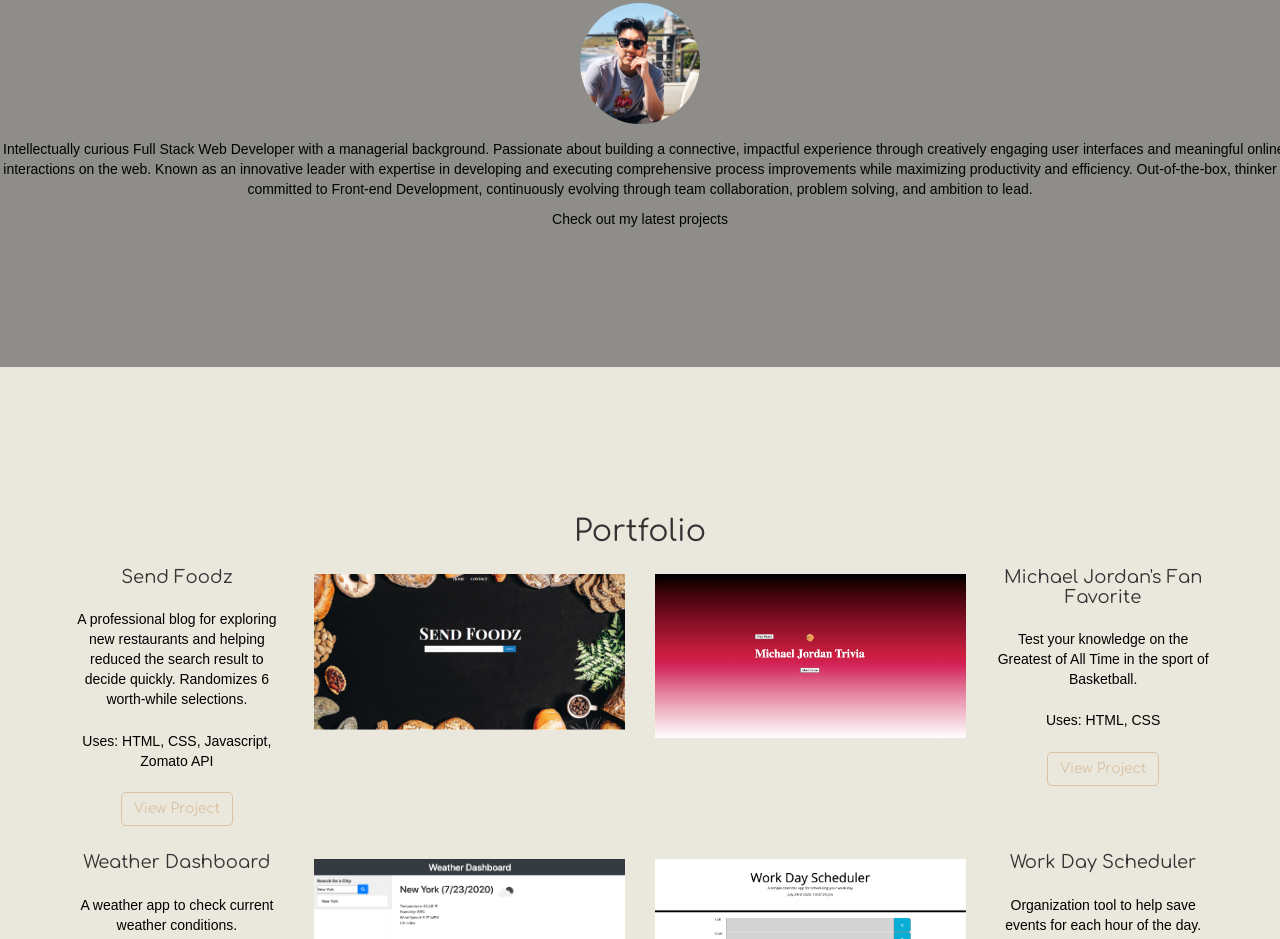
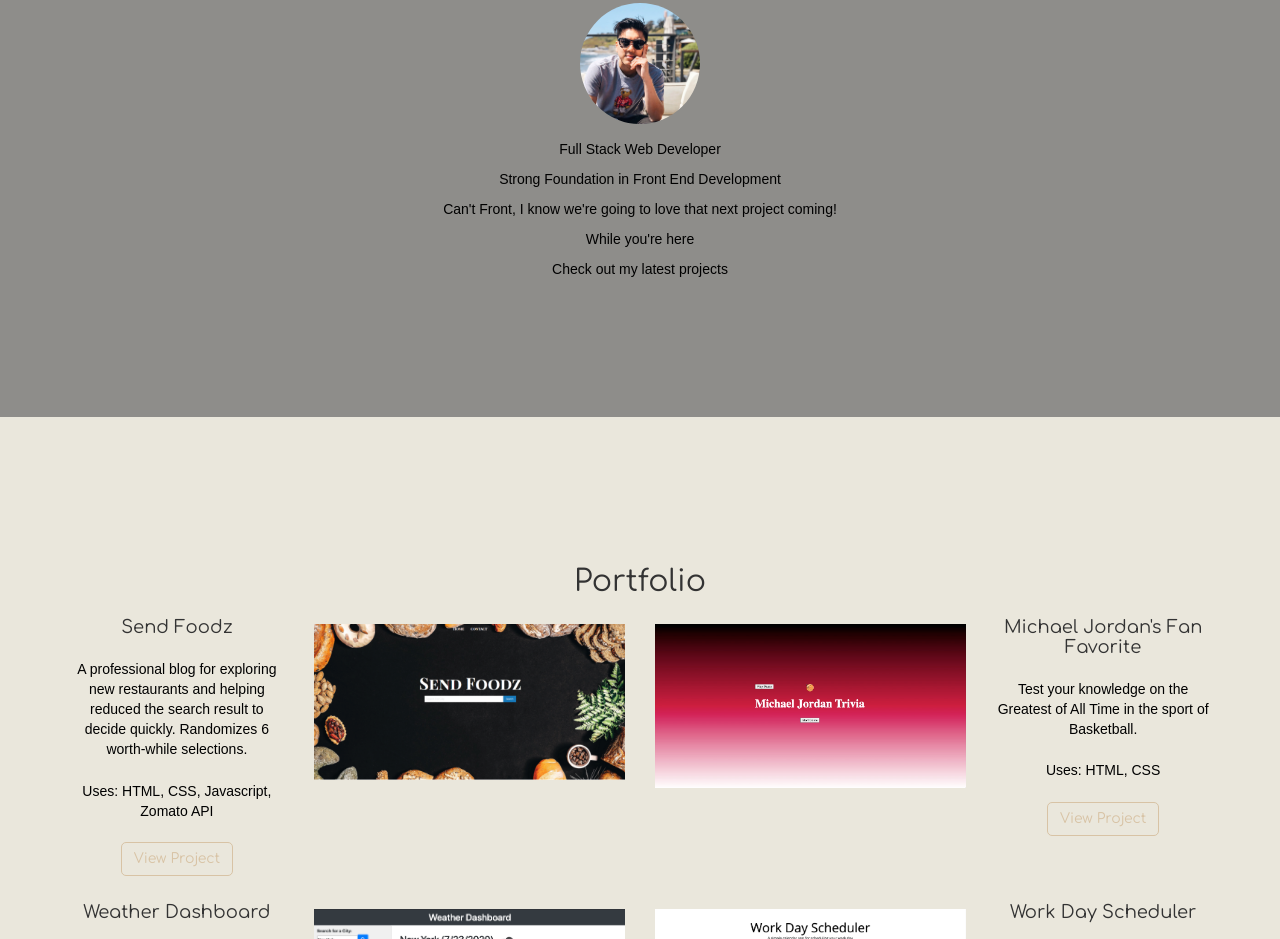
Before and after one commit to mrjohnsonpham/07-updated-portfolio, a plain HTML site: page index.html in a window 1280 px wide. Shown: the part 1068-2007 px from the top of the page. Drawn offline with nearby package versions, Linux system fonts and the light colour scheme; a web font is replaced by a local one.

Commit message:
Revised About Me

```diff
--- a/index.html
+++ b/index.html
@@ -63,7 +63,7 @@
                 </div>
             </div>
         </div>
-    </section>
+
 
                 <div class="row">
                     <div class="col-xs-12 center-block text-center">
@@ -72,7 +72,7 @@
                 </div>
 
             </div>
-        </div><!--/.row cover top -->
+        <!--/.row cover top -->
 
         <!-- About Me Section -->
         <div id="about" class="row cover">
@@ -82,12 +82,13 @@
                 <div class="col-md-12 text-center about-info">
                     <img class="img-circle text-center profile-img" src="images/icon.png">
 
-                    <p class="text-center">|
-                        Intellectually curious Full Stack Web Developer with a managerial background. Passionate about building a connective,
-                        impactful experience through creatively engaging user interfaces and meaningful online interactions on the web. Known
-                        as an innovative leader with expertise in developing and executing comprehensive process improvements while
-                        maximizing productivity and efficiency. Out-of-the-box, thinker committed to Front-end Development, continuously
-                        evolving through team collaboration, problem solving, and ambition to lead.</p>
+                <br>
+                <p>Full Stack Web Developer</p>
+                <p>Strong Foundation in Front End Development </p>
+                <p>Can't Front, I know we're going to love that next project coming!</p>
+                <p>While you're here</p>
+
+
                 </div>
 
             </div>
@@ -98,8 +99,12 @@
                     </div>
                 </div>
 
+
+
+
+
             </div>
-        </div><!-- End #About -->
+        <!-- End #About -->
 
         <div id="portfolio" class="row cover">
             <h2 class="text-center">Portfolio</h2>
```
